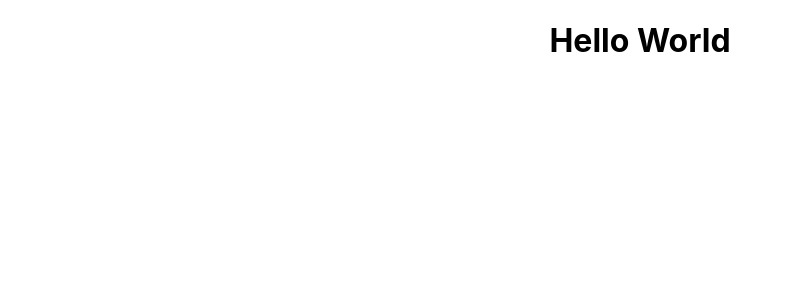
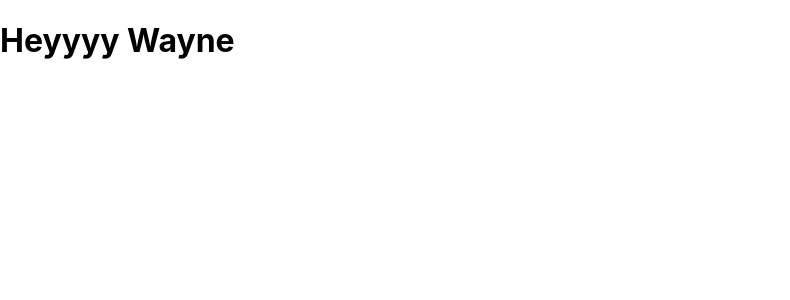
Before and after one commit to yourwpmadesimple/react_reference_guide, a React (Create React App) app: page / in a window 1280 px wide. Shown: the top 300 px of the page, without its empty margins (0-790 px from the left). Built offline with nearby package versions, Linux system fonts and the light colour scheme.

Commit message:
initial commit for 01_creatingReactElemets branch, switched out favicon

```diff
--- a/src/index.js
+++ b/src/index.js
@@ -4,8 +4,6 @@ import './index.css';
 import App from './App';
 
 ReactDOM.render(
-  <React.StrictMode>
-    <App />
-  </React.StrictMode>,
+  React.createElement('h1', null, "Heyyyy Wayne"),
   document.getElementById('root')
 );
```
Also changed, not shown: 2 other files (tests, documents, lock files or other folders).
